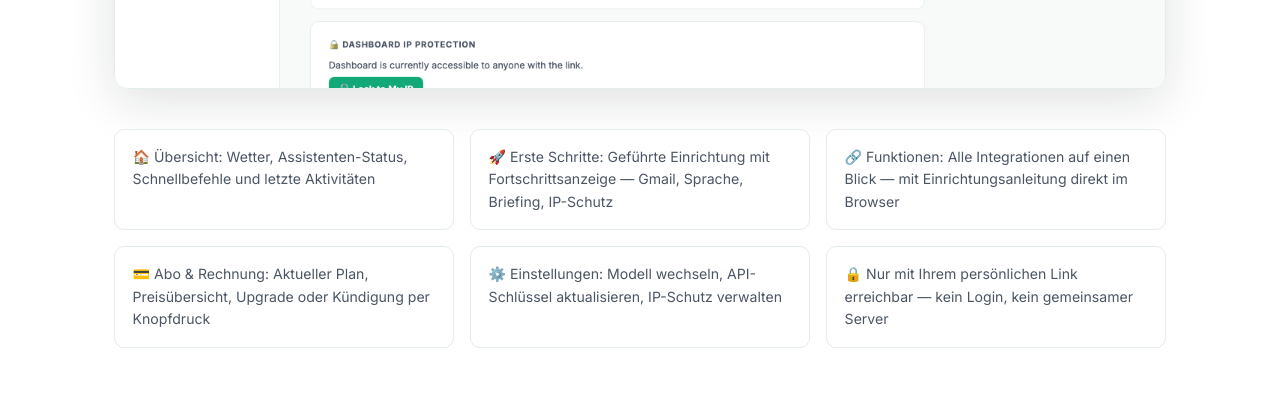
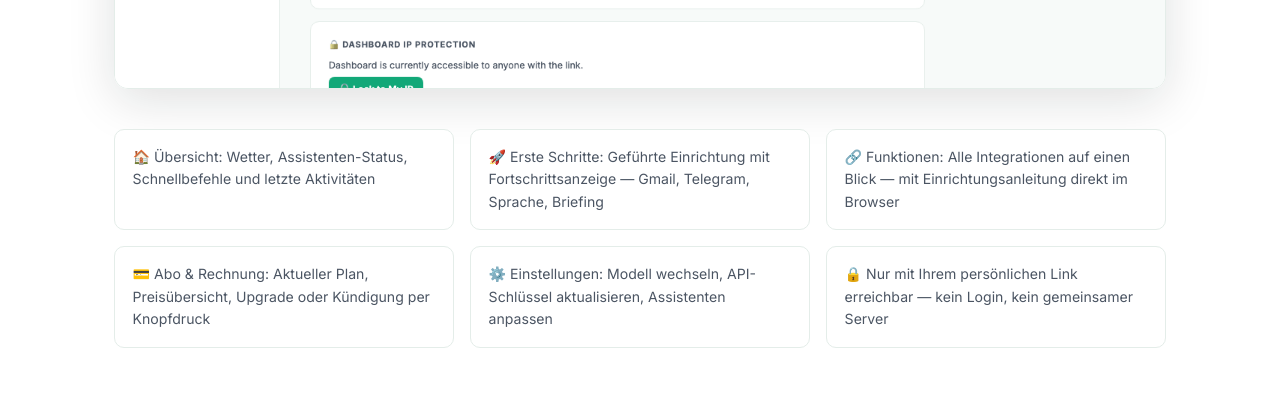
Before and after one commit to riccardogosteli-wq/openclaw-hosting, a Next.js app: page / in a window 1280 px wide. Shown: the part 2560-2958 px from the top of the page. Built offline with nearby package versions, Linux system fonts and the light colour scheme.

Commit message:
Remove IP-Schutz references from dashboard section — not a feature we offer

```diff
--- a/app/page.tsx
+++ b/app/page.tsx
@@ -49,10 +49,10 @@ const de = {
   dashSub: 'Im Pro- und Business-Plan erhalten Sie ein persönliches Dashboard — nur über Ihren privaten Link erreichbar, ausschliesslich auf Ihrem eigenen Server in der Schweiz.',
   dashPoints: [
     '🏠 Übersicht: Wetter, Assistenten-Status, Schnellbefehle und letzte Aktivitäten',
-    '🚀 Erste Schritte: Geführte Einrichtung mit Fortschrittsanzeige — Gmail, Sprache, Briefing, IP-Schutz',
+    '🚀 Erste Schritte: Geführte Einrichtung mit Fortschrittsanzeige — Gmail, Telegram, Sprache, Briefing',
     '🔗 Funktionen: Alle Integrationen auf einen Blick — mit Einrichtungsanleitung direkt im Browser',
     '💳 Abo & Rechnung: Aktueller Plan, Preisübersicht, Upgrade oder Kündigung per Knopfdruck',
-    '⚙️ Einstellungen: Modell wechseln, API-Schlüssel aktualisieren, IP-Schutz verwalten',
+    '⚙️ Einstellungen: Modell wechseln, API-Schlüssel aktualisieren, Assistenten anpassen',
     '🔒 Nur mit Ihrem persönlichen Link erreichbar — kein Login, kein gemeinsamer Server',
   ],
   ucLabel: 'Was Ihr Assistent kann', ucH2: 'Ein Assistent. Unzählige Aufgaben.',
@@ -215,10 +215,10 @@ const en: typeof de = {
   dashSub: 'Included in the Pro and Business plans: a personal dashboard, accessible only via your private link — running exclusively on your own server in Switzerland.',
   dashPoints: [
     '🏠 Overview: weather, assistant status, quick commands and recent activity',
-    '🚀 Getting started: guided setup with progress bar — Gmail, language, briefing, IP protection',
+    '🚀 Getting started: guided setup with progress bar — Gmail, Telegram, language, briefing',
     '🔗 Features: all integrations at a glance — with step-by-step setup guides in the browser',
     '💳 Plan & Billing: current plan, pricing overview, upgrade or cancel in one click',
-    '⚙️ Settings: switch AI model, update API key, manage IP protection',
+    '⚙️ Settings: switch AI model, update API key, customise your assistant',
     '🔒 Accessible only with your personal link — no login, no shared server',
   ],
   ucLabel: 'What your assistant can do', ucH2: 'One assistant. Countless tasks.',
```
